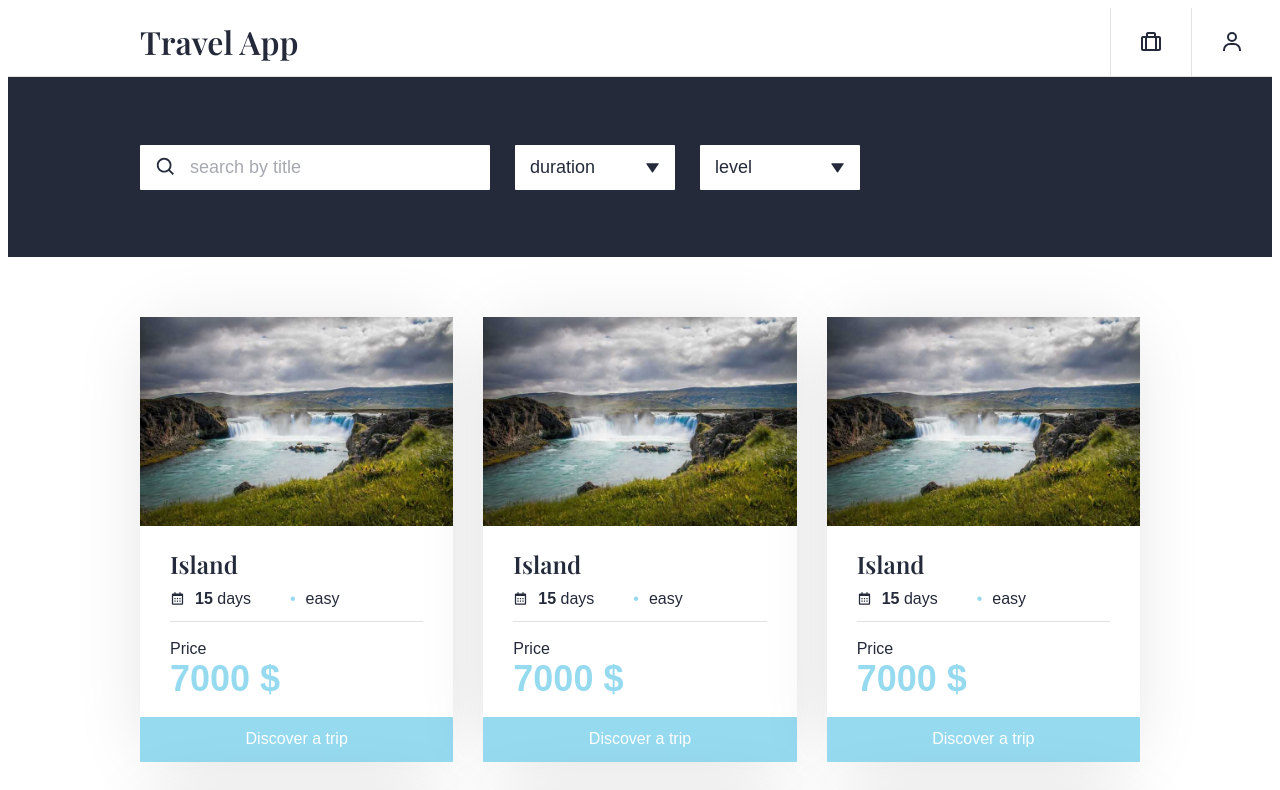
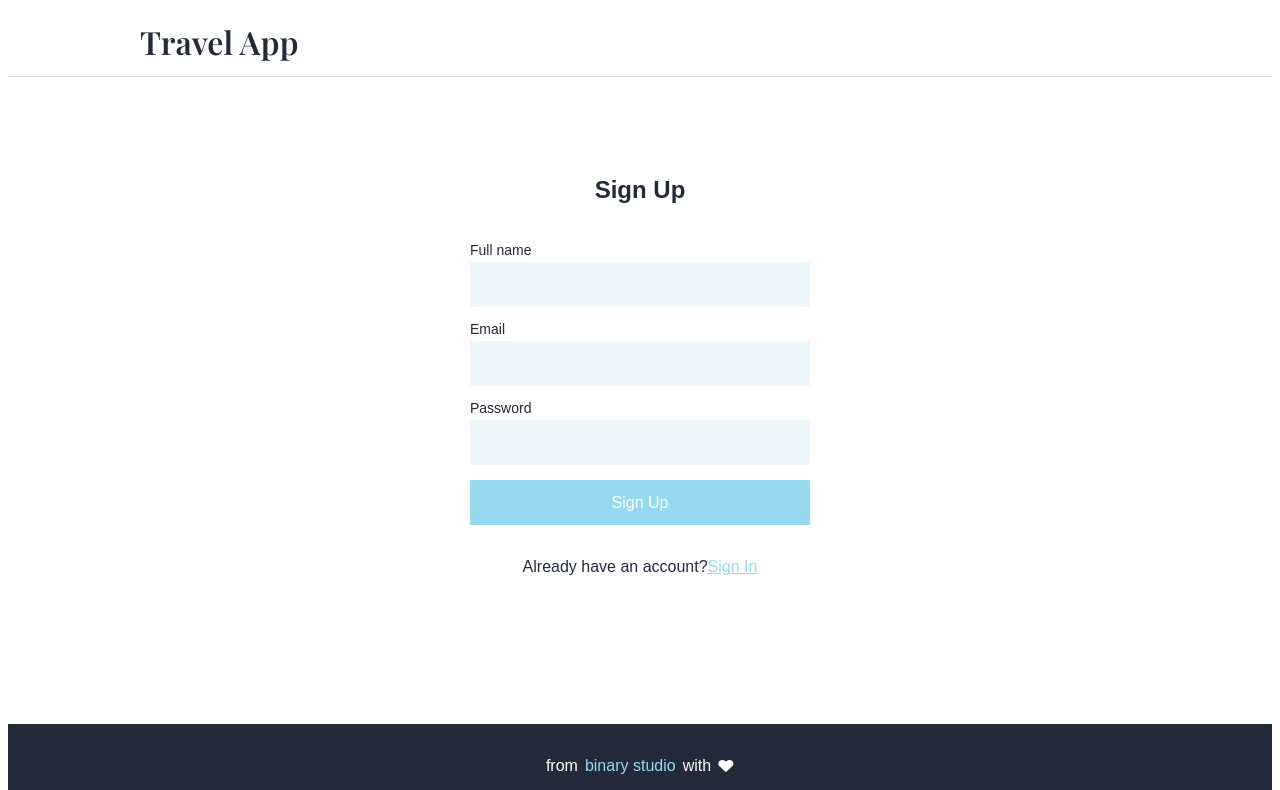
Before and after one commit to mazurGit/task-5, a React (Create React App) app: page /sing-up in a window 1280 px wide. Shown: the top 790 px of the page. Built offline with nearby package versions, Linux system fonts and the light colour scheme; a web font is replaced by a local one.

Commit message:
website navogation done

```diff
--- a/package.json
+++ b/package.json
@@ -8,6 +8,7 @@
     "@testing-library/user-event": "^13.5.0",
     "react": "^18.1.0",
     "react-dom": "^18.1.0",
+    "react-router-dom": "^6.3.0",
     "react-scripts": "5.0.1",
     "web-vitals": "^2.1.4"
   },
--- a/src/components/app/App.jsx
+++ b/src/components/app/App.jsx
@@ -1,3 +1,4 @@
+import  {BrowserRouter as Router, Routes, Route} from "react-router-dom";
 import Header from '../header/Header';
 import HeaderNav from '../headerNav/HeaderNav'
 import Footer from '../footer/Footer';
@@ -5,21 +6,25 @@ import { SignIn, SignUp, MainPage, Booking, SingleTrip } from '../pages/index';
 
 const App = () => {
     return (
-        <>
-            <Header>
-                <HeaderNav/>
-            </Header>
+        <Router>
+            <Routes>
+                <Route path="/sing-in" element={<Header/>}/>
+                <Route path="/sing-up" element={<Header/>}/>
+                <Route path="*" element={<Header><HeaderNav/></Header>}/>
 
-            <>
-                <MainPage/>
-                {/* <SignIn/> */}
-                {/* <SignUp/> */}
-                {/* <SingleTrip/> */}
-                {/* <Booking/> */}
-            </>
+            </Routes>
+
+            <Routes>
+                <Route path="/" element={<MainPage/>}/>
+                <Route path="/sing-in" element={<SignIn/>}/>
+                <Route path="/sing-up" element={<SignUp/>}/>
+                <Route path="/bookings" element={<Booking/>}/>
+                <Route path="/trip/:tripId " element ={<SingleTrip/>}/>
+                <Route path="*" element={<MainPage/>}/>
+            </Routes>
 
             <Footer/>
-        </>
+        </Router>
     )
 }
 
--- a/src/components/headerNav/HeaderNav.jsx
+++ b/src/components/headerNav/HeaderNav.jsx
@@ -1,6 +1,8 @@
 import './headerNav.css'
 import briefcaseImg from '../../resources/images/briefcase.svg';
 import ProfileNav from '../profileNav/ProfileNav';
+
+import { Link } from 'react-router-dom';
 
 
 const NavBar = () => {
@@ -8,10 +10,10 @@ const NavBar = () => {
         <nav className="header__nav">
             <ul className="nav-header__list">
                 <li className="nav-header__item" title="Bookings">
-                <a href="./bookings.html" className="nav-header__inner">
+                <Link to="./bookings" className="nav-header__inner">
                     <span className="visually-hidden">Bookings</span>
                     <img src={briefcaseImg} alt=" icon" />
-                </a>
+                </Link>
                 </li>
                 <li className="nav-header__item" title="Profile">
                 <div className="nav-header__inner profile-nav" tabIndex="0">
--- a/src/components/pages/mainPage/cards/Cards.jsx
+++ b/src/components/pages/mainPage/cards/Cards.jsx
@@ -1,5 +1,6 @@
 import './cards.css';
 import tripImg from '../../../../resources/images/iceland.jpg';
+import { Link } from 'react-router-dom';
 
 const Card = () =>{
   return (
@@ -18,7 +19,7 @@ const Card = () =>{
               <strong className="trip-price__value">7000 $</strong>
               </div>
           </div>
-          <a href="./trip.html" className="button">Discover a trip</a>
+          <Link to="./trip" className="button">Discover a trip</Link>
       </li>
   )
 }
--- a/src/components/pages/signUp/SignUp.jsx
+++ b/src/components/pages/signUp/SignUp.jsx
@@ -4,7 +4,7 @@ const SignUp = () =>{
     return (
         <main className="sign-up-page">
             <h1 className="visually-hidden">Travel App</h1>
-            <form className="sign-up-form" autocomplete="off">
+            <form className="sign-up-form" autoComplete="off">
             <h2 className="sign-up-form__title">Sign Up</h2>
             <label className="trip-popup__input input">
                 <span className="input__heading">Full name</span>
@@ -16,7 +16,7 @@ const SignUp = () =>{
             </label>
             <label className="trip-popup__input input">
                 <span className="input__heading">Password</span>
-                <input name="password" type="password" autocomplete="new-password" required />
+                <input name="password" type="password" autoComplete="new-password" required />
             </label>
             <button className="button" type="submit">Sign Up</button>
             </form>
--- a/src/components/pages/singleTrip/singleTrip/SingleTrip.jsx
+++ b/src/components/pages/singleTrip/singleTrip/SingleTrip.jsx
@@ -1,7 +1,10 @@
 import './singleTrip.css'
 import tripImg from '../../../../resources/images/iceland.jpg'
 
+import { useParams } from 'react-router-dom';
+
 const SingleTrip = () => {
+  const { tripId } = useParams()
     return (
     <main className="trip-page">
       <h1 className="visually-hidden">Travel App</h1>
--- a/src/components/profileNav/ProfileNav.jsx
+++ b/src/components/profileNav/ProfileNav.jsx
@@ -1,21 +1,47 @@
 import './profileNav.css'
 import userImg from '../../resources/images/user.svg'
 
+import { Link } from 'react-router-dom'
 
-const ProfileNav = () =>{
+const ProfileNav = (props) =>{
+    const { name } = props
+
+
     return(
         <>
             <span className="visually-hidden">Profile</span>
             <img src={userImg} alt="profile icon" />
             <ul className="profile-nav__list">
-            <li className="profile-nav__item profile-nav__username">John Doe</li>
-            <li className="profile-nav__item">
-                <button className="profile-nav__sign-out button">Sign Out</button>
-            </li>
+                {name? <ProfileNavSignedIn/>: <ProfileNavSignedOut name ={name}/>}
             </ul>
         </>
     )
 }
 
+const ProfileNavSignedOut = () =>{
+    return (
+        <>
+            <li className="profile-nav__item">
+                 <button className="profile-nav__sign-in button"><Link to='/sing-in'> Sign In </Link></button>
+            </li>
+            <li className="profile-nav__item">
+                 <button className="profile-nav__sign-up button"><Link to='/sing-up'>Sign Up</Link> </button>
+            </li>
+        </>
+    )
+
+}
+
+const ProfileNavSignedIn = (props) => {
+    const {name} = props
+    return (
+        <>
+            <li className="profile-nav__item profile-nav__username">{name}</li>
+            <li className="profile-nav__item">
+                <button className="profile-nav__sign-out button">Sign Out</button>
+            </li>
+        </>
+    )
+}
 
 export default ProfileNav;
--- a/src/style/button.css
+++ b/src/style/button.css
@@ -14,6 +14,10 @@
     transition: background-color 0.2s ease;
   }
 
+.button a{
+  text-decoration: none;
+  color: var(--color-white);
+}
 .button:hover {
     background-color: var(--color-blue-300);
 }
```
Also changed, not shown: 1 other file (tests, documents, lock files or other folders).
